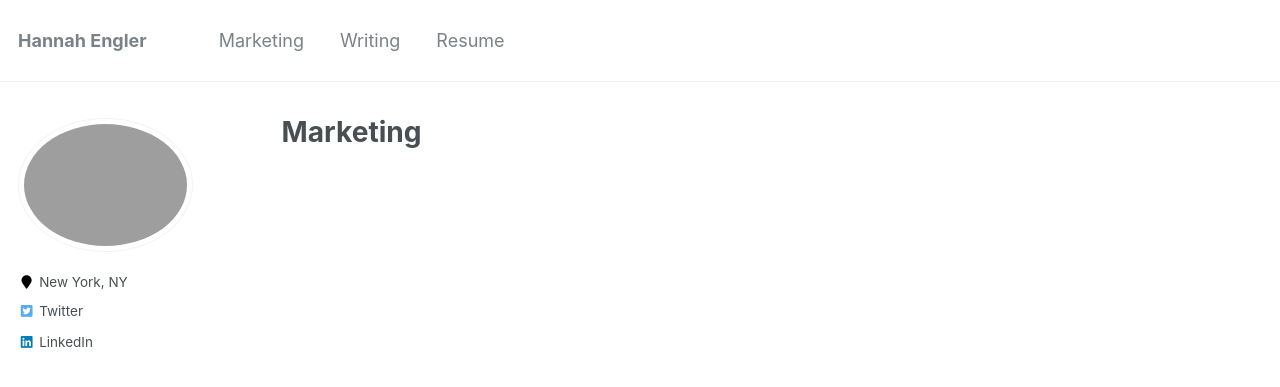
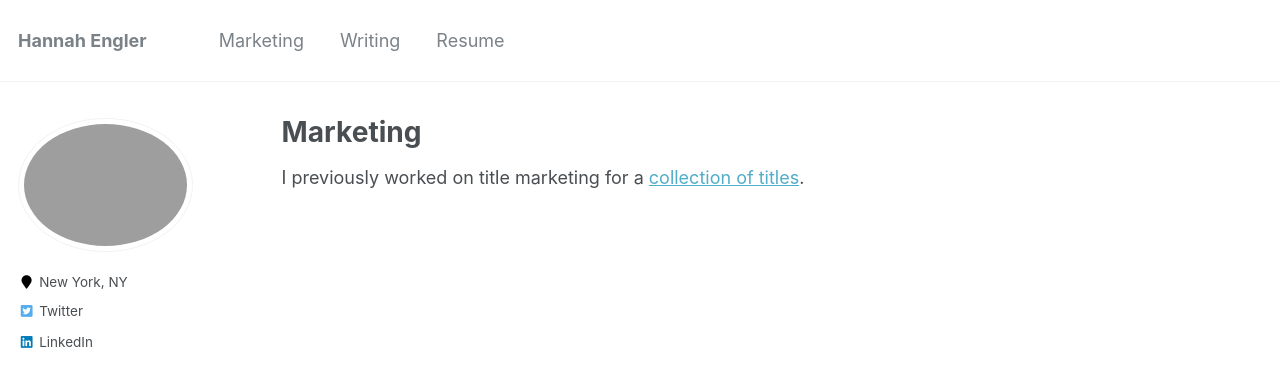
Before and after one commit to hannahmengler/hannahmengler.github.io, a Jekyll site: the page built from _pages/marketing.md, in a window 1280 px wide. Shown: the top 387 px of the page. Built offline with Jekyll 4.4.1, drawn with Linux system fonts in a browser that asks for light colours.

Commit message:
adding link

```diff
--- a/_pages/marketing.md
+++ b/_pages/marketing.md
@@ -9,3 +9,5 @@ redirect_from:
 ---
 
 {% include base_path %}
+
+I previously worked on title marketing for a [collection of titles]((https://hannahmengler.github.io/titles/)).
```
